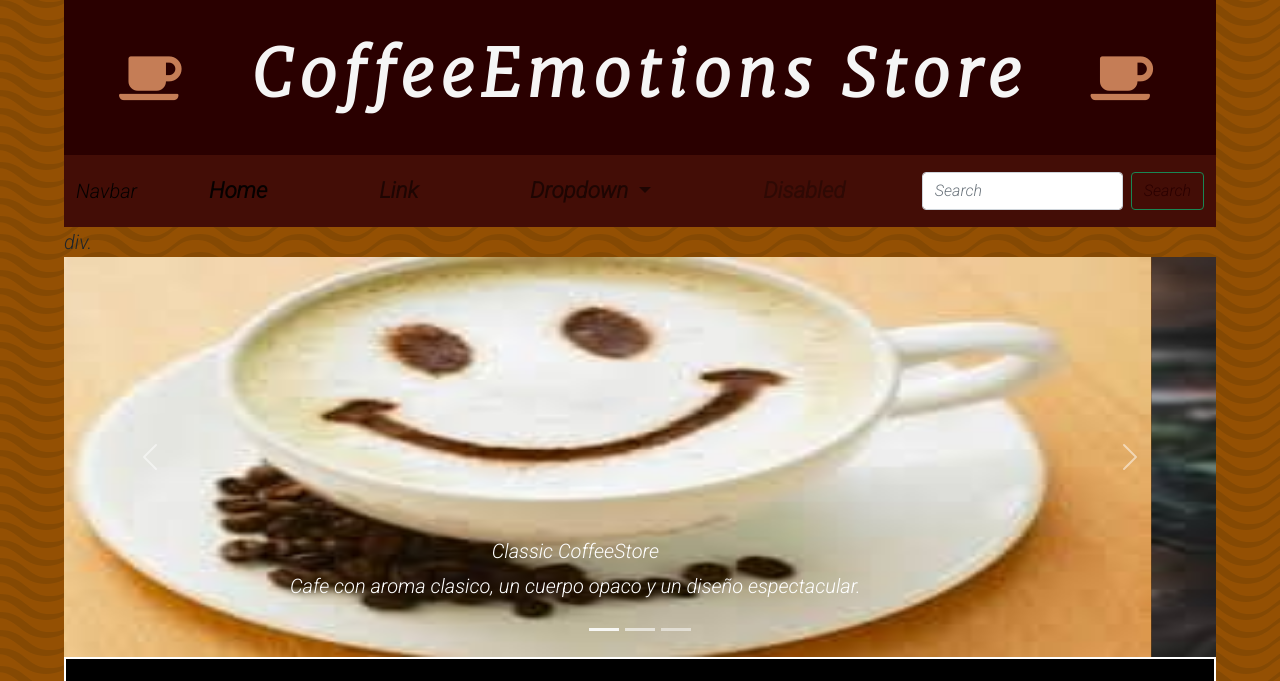
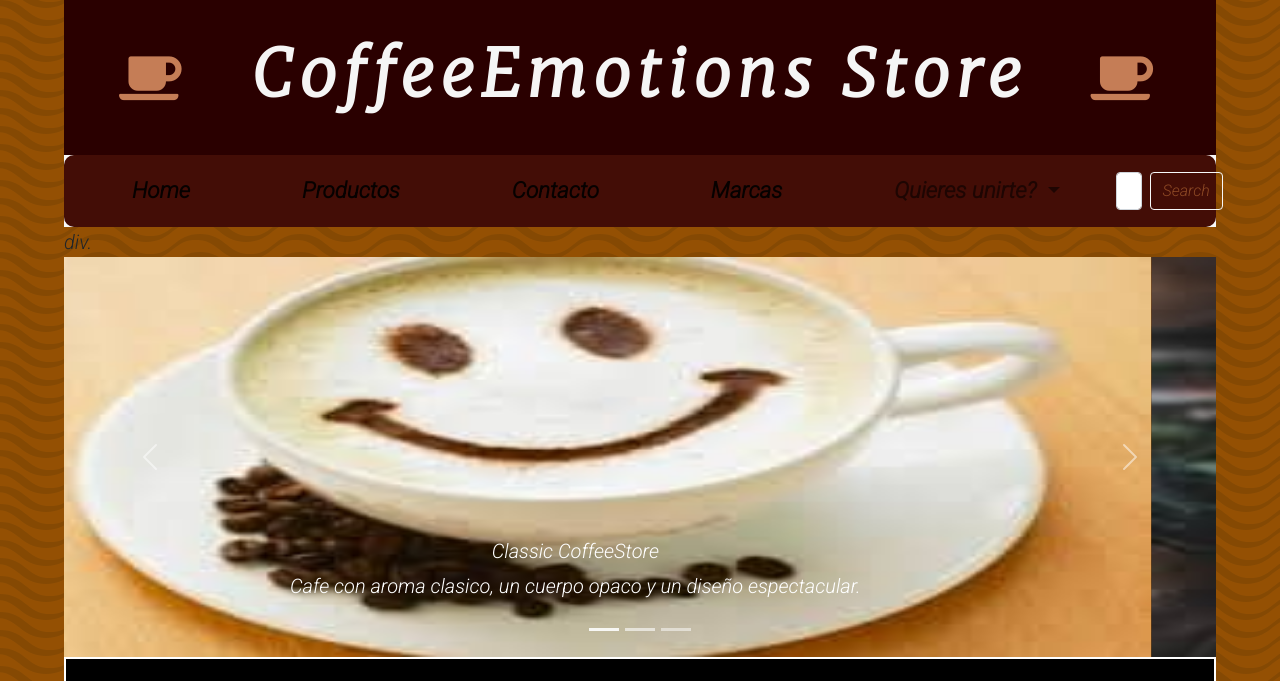
Before and after one commit to Mateo-Pons/mi_repositorio, a website: page index.html in a window 1280 px wide. Shown: the top 681 px of the page. Drawn offline with nearby package versions, Linux system fonts and the light colour scheme.

Commit message:
Cambios recientes

```diff
--- a/index.html
+++ b/index.html
@@ -6,7 +6,10 @@
     <meta name="viewport" content="width=device-width, initial-scale=1.0">
     <!-- Keywords -->
     <meta name="keywords" content="consumo, cafe, coffee, emociones, amargo, dulce, miel, sitio, venta, productos, placer, viaje">
-    <title><img src="../mi_repositorio/imagenes/coffeebeans.png"><h1>Coffeestore</h1></title>
+    <!-- Icono Favicon -->
+    <link rel="icon" href="imagenes/coffeebeans.ico">
+    <title>Coffeestore</title>
+
     <meta name="description" content="CoffeeStore Emotions es una pagina donde somos amantes del cafe. Nos ocupamos de llevartelo y que disfrutes de lo que nosotros tanto amamos.">
     <!-- Fuentes -->
     <link rel="preconnect" href="https://fonts.gstatic.com">
@@ -32,35 +35,37 @@
       </header>
 <!------------------------------------- NAV -------------------------------->
 
-<nav class="navbar navbar-expand-lg navbar-light bg-light">
+<nav class="nav sticky-top navbar navbar-expand-lg navbar-light bg-light">
   <div class="container-fluid">
-    <a class="navbar-brand" href="#">Navbar</a>
     <div class="collapse navbar-collapse" id="navbarSupportedContent">
       <ul class="navbar-nav me-auto mb-2 mb-lg-0">
         <li class="nav-item">
           <a class="nav-link active" aria-current="page" href="#">Home</a>
         </li>
         <li class="nav-item">
-          <a class="nav-link" href="#">Link</a>
+          <a class="nav-link active" aria-current="page" href="#">Productos</a>
+        </li>
+        <li class="nav-item">
+          <a class="nav-link active" aria-current="page" href="#">Contacto</a>
+        </li>
+        <li class="nav-item">
+          <a class="nav-link active" aria-current="page" href="#">Marcas</a>
         </li>
         <li class="nav-item dropdown">
           <a class="nav-link dropdown-toggle" href="#" id="navbarDropdown" role="button" data-bs-toggle="dropdown" aria-expanded="false">
-            Dropdown
+            Quieres unirte?
           </a>
           <ul class="dropdown-menu" aria-labelledby="navbarDropdown">
-            <li><a class="dropdown-item" href="#">Action</a></li>
-            <li><a class="dropdown-item" href="#">Another action</a></li>
+            <li><a class="dropdown-item" href="html/login.html">Ingresar</a></li>
             <li><hr class="dropdown-divider"></li>
-            <li><a class="dropdown-item" href="#">Something else here</a></li>
+            <li><a class="dropdown-item" href="html/login.html">Crear Cuenta</a></li>
           </ul>
         </li>
-        <li class="nav-item">
-          <a class="nav-link disabled" href="#" tabindex="-1" aria-disabled="true">Disabled</a>
-        </li>
       </ul>
+
       <form class="d-flex">
         <input class="form-control me-2" type="search" placeholder="Search" aria-label="Search">
-        <button class="btn btn-outline-success" type="submit">Search</button>
+        <button class="btn btn-outline-light" type="submit">Search</button>
       </form>
     </div>
   </div>
--- a/scss/_nav.scss
+++ b/scss/_nav.scss
@@ -3,15 +3,16 @@ nav{
     padding: 0 !important;
     box-sizing: border-box;
     .container-fluid{
+        border-radius: 10px;
         background-color: $color6;
         margin: 0;
         height: 4.5rem;
+
         .nav-item{
             margin: 3rem;
             font-size: 1.4rem;
             font-weight: 800;
             font-family: $font;
-            color: white;
             &:hover{
                 background-color: $color5;
                 border-radius: 25px;
@@ -24,7 +25,8 @@ nav{
         background-color: $color5;
     }
 .btn{
-    color: $color1;
+
+    color: $color3;
     &:hover{
     background-color: $color2;
     transition: ease 3s;
```
Also changed, not shown: css/copia.css, imagenes/coffeebeans.ico (added).
